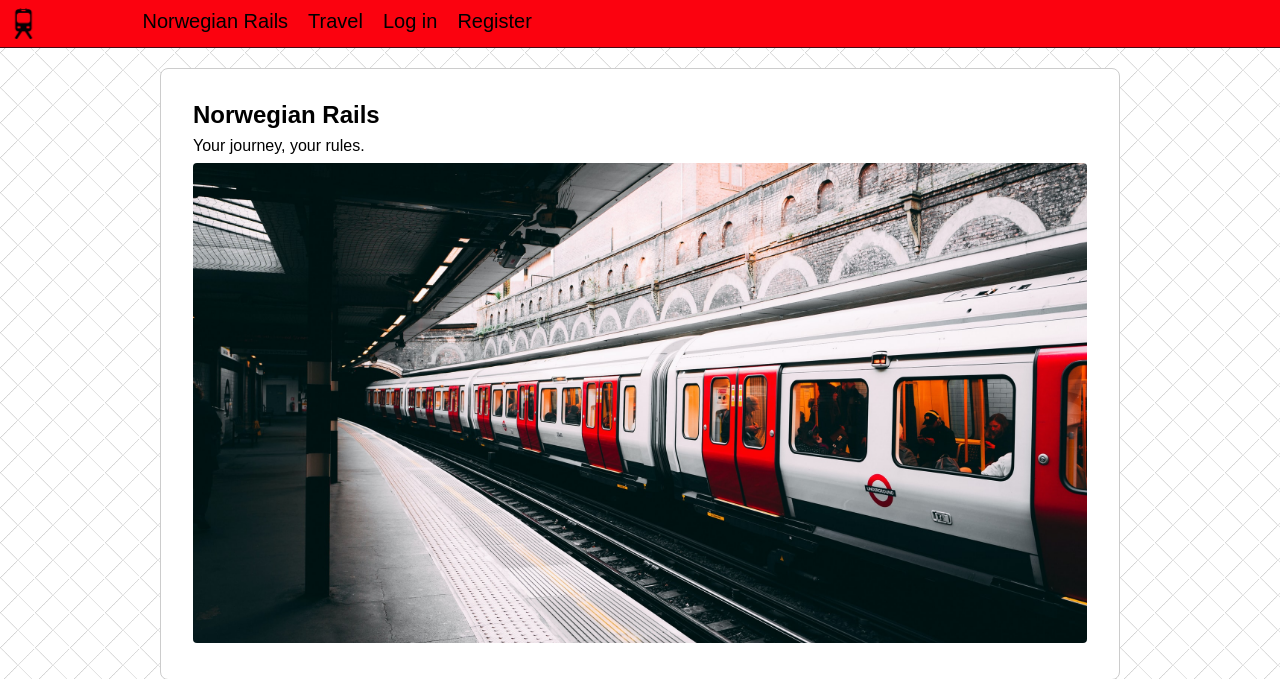
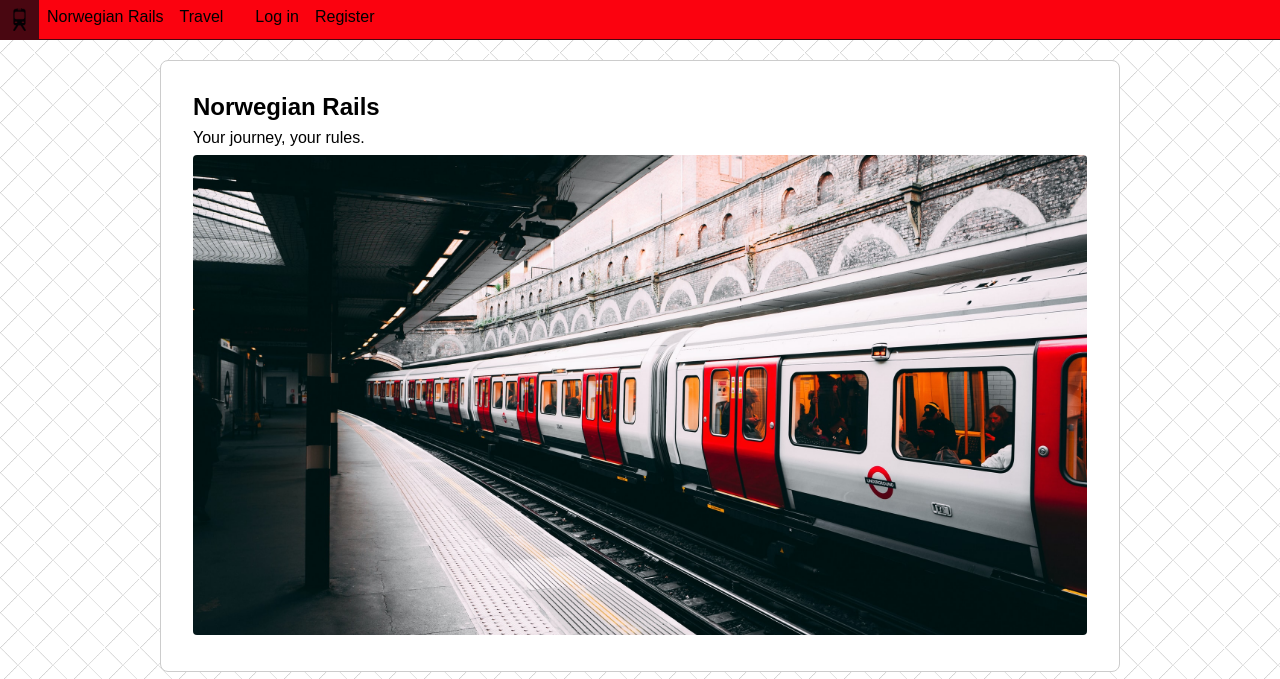
Before and after one commit to aunefyren/norwegian-rails, a PHP site: page / in a window 1280 px wide. Shown: the top 679 px of the page. Run offline with PHP 8.4, Linux system fonts and the light colour scheme; some libraries are stand-ins or nearby versions.

Commit message:
Fixed navbar

```diff
--- a/css/custom.css
+++ b/css/custom.css
@@ -84,7 +84,7 @@ p {
 
 .navbar {
     width: 100%;
-    height: 3em;
+    height: 2.5em;
     top: 0;
     margin: auto;
     display: inline-block;
@@ -92,33 +92,33 @@ p {
     background-color: #fb020f;
     border-bottom: 1px solid #490711!important;
     overflow: hidden;
-    font-family: 'Source Sans Pro', sans-serif;
-    color: black;
 }
 
 .navbar-items {
-    display: inline-block;
+    list-style-type: none;
     margin: auto;
-    box-sizing: border-box;
+    padding: 0;
     height: 100%;
-    color: black;
-    width: 85%;
+    width: 100%;
+    box-sizing: inherit;
 }
 
-.navbar-brand, .nav-item {
-    box-sizing: border-box;
+.nav-item {
+    height: 100%;
+    float: left;
     margin: auto;
     padding: 0.5em;
-    text-align: center;
-    text-decoration: none;
-    float: left;
-    height: 100%;
-    vertical-align: 50%;
+    font-family: 'Source Sans Pro', sans-serif;
     color: black;
-    font-size: 1.25em;
-
+    box-sizing: inherit;
 }
 
+a {
+    color: inherit;
+    text-decoration: inherit;
+    box-sizing: inherit;
+    font-size: 1em;
+}
 .navbar-brand:hover, .nav-item:hover {
     background-color: #490711;
     color: white;
--- a/index.html
+++ b/index.html
@@ -22,19 +22,35 @@
 <!-- navbar -->
 
     <nav class="navbar">
-        <div class="nav-logo">
-            <a href="#" onclick="loadPage();"><img style="box-sizing: border-box;height: 100%; padding: 0.5em 0 0.5em 0.5em;" src="assets/logo/logo.png"></a>
-        </div>
+        <ul class="navbar-items">
+            <li class="nav-item show">
+                <a href="#" onclick="loadPage();"><img style="height: 100%; box-sizing: border-box;height: 100%; padding: 0;" src="assets/logo/logo.png"></a>
+            </li>
 
-        <div class="navbar-items">
-            <a class="navbar-brand show" href="#" onclick="loadPage();" id="homepage">Norwegian Rails</a>
-            <a class="nav-item show" href="#" id='tickets'>Travel</a>
-            <a class="nav-item hide" href="#" onclick="loadUser();" id='account'>My account</a>
-            <a class="nav-item show" href="#" onclick="loadLogin();" id='log_in'>Log in</a>
-            <a class="nav-item show" href="#" onclick="loadRegister();" id='register'>Register</a>
-            <a class="nav-item hide" href="#" onclick="performLogout();" id='log_out'>Log out</a>
-        </div>
+            <li class="nav-item show" id="homepage">
+                <a href="#" onclick="loadPage();">Norwegian Rails</a>
+            </li>
 
+            <li class="nav-item show">
+                <a href="#" id='tickets'>Travel</a>
+            </li>
+
+            <li class="nav-item show">
+                <a href="#" onclick="loadUser();" id='account'>My account</a>
+            </li>
+
+            <li class="nav-item show">
+                <a href="#" onclick="loadLogin();" id='log_in'>Log in</a>
+            </li>
+
+            <li class="nav-item show">
+                <a href="#" onclick="loadRegister();" id='register'>Register</a>
+            </li>
+
+            <li class="nav-item show">
+                <a href="#" onclick="performLogout();" id='log_out'>Log out</a>
+            </li>
+        </ul>
     </nav>
 
 <!-- /navbar -->
```
Also changed, not shown: index.js (line endings or trailing spaces).
